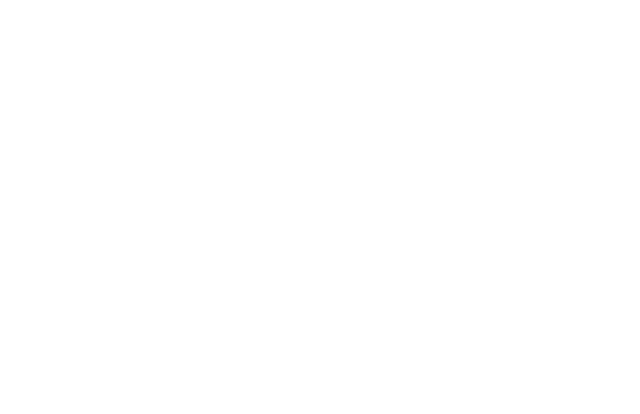
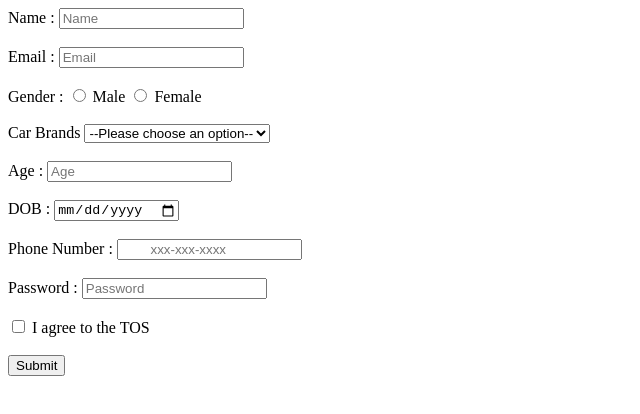
Before and after one commit to acciojob/signup-form-car-kamal333-maker, a website: page main.html in a window 1280 px wide. Shown: the whole page, without its empty margins (0-640 px from the left). Drawn offline with Linux system fonts and the light colour scheme.

Commit message:
created a submission

```diff
--- a/main.html
+++ b/main.html
@@ -8,6 +8,53 @@
 
 <body>
 	<!-- the entire body must be written by student -->
+	<form method="post">
+		<label for="name">Name :</label>
+		<input id="name" name="name" type="text" placeholder="Name" required>
+		<br><br>
+
+		<label for="email">Email :</label>
+		<input id="email" name="email" type="email" placeholder="Email" required>
+		<br><br>
+
+		<label>Gender :</label>
+		<input type="radio" id="gender_m" name="gender" value="male" required>
+		<label for="gender_m">Male</label>
+		<input type="radio" id="gender_f" name="gender" value="female" required>
+		<label for="gender_f">Female</label>
+		<br><br>
+
+		<label for="cars">Car Brands</label>
+		<select id="cars" name="cars" required>
+			<option value="">--Please choose an option--</option>
+			<option value="BMW">BMW</option>
+			<option value="Audi">Audi</option>
+			<option value="KIA">KIA</option>
+		</select>
+		<br><br>
+
+		<label for="age">Age :</label>
+		<input type="number" id="age" name="age" placeholder="Age" required>
+		<br><br>
+
+		<label for="dob">DOB :</label>
+		<input type="date" id="dob" name="dob" required>
+		<br><br>
+
+		<label for="tel">Phone Number :</label>
+		<input type="tel" id="tel" name="tel" placeholder="	xxx-xxx-xxxx">
+		<br><br>
+
+		<label for="password">Password :</label>
+		<input id="password" name="password" type="password" placeholder="Password" required>
+		<br><br>
+
+		<input id="tos" name="tos" type="checkbox" required>
+		<label for="tos">I agree to the TOS</label>
+		<br><br>
+
+		<button type="sub">Submit</button>
+	</form>
     <script type="text/javascript" src="./script.js">
 </script>
 
```
